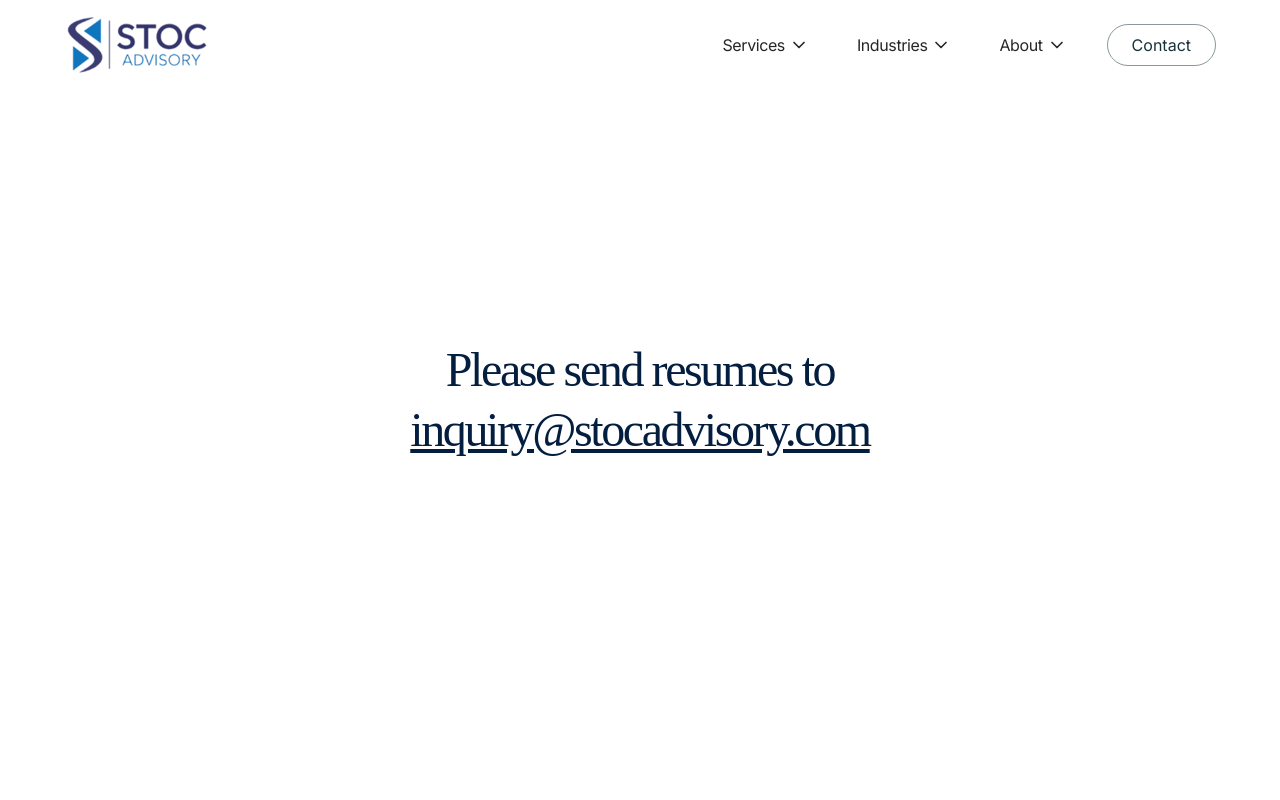
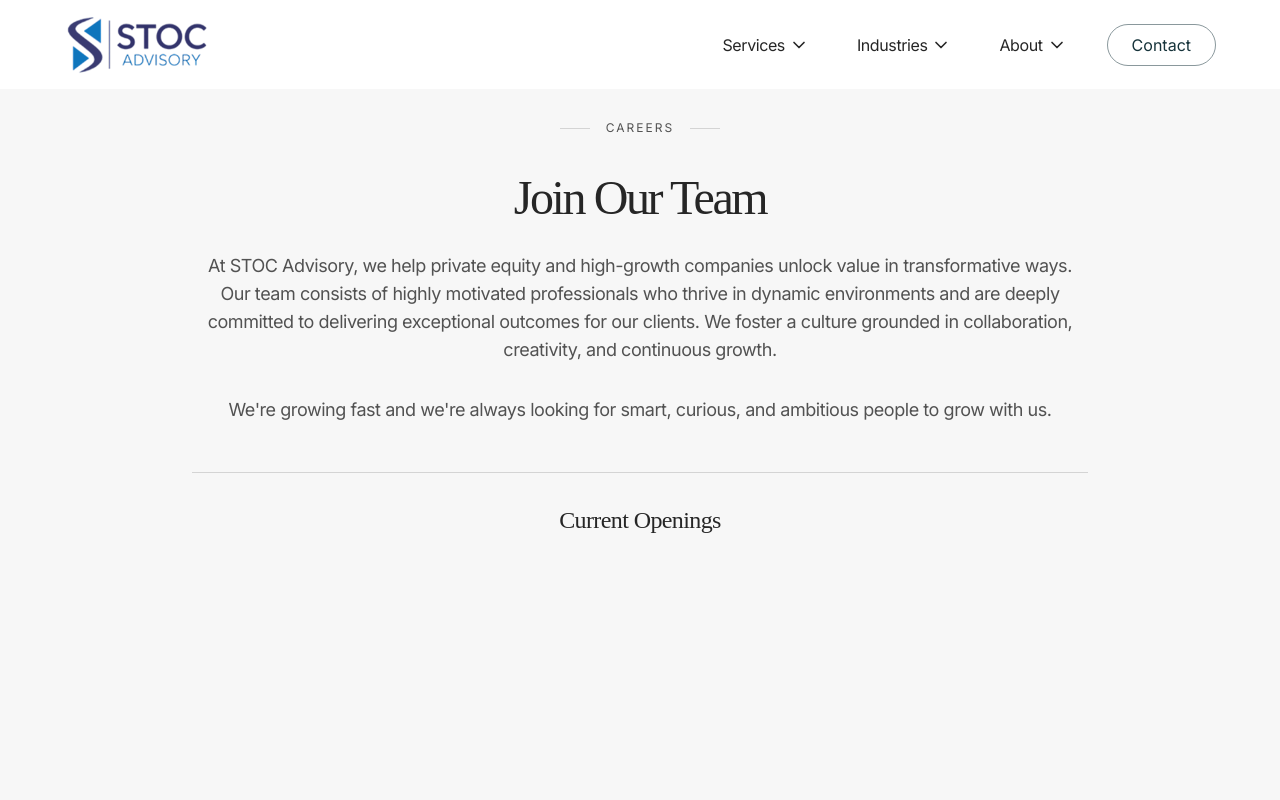
Before and after one commit to mhlauf1/stoc, a Next.js app: page /about/careers in a window 1280 px wide. Shown: the top 800 px of the page. Built offline with nearby package versions, Linux system fonts and the light colour scheme.

Commit message:
adding careers page

```diff
--- a/src/app/about/careers/page.tsx
+++ b/src/app/about/careers/page.tsx
@@ -1,15 +1,10 @@
 import React from "react";
-
+import Hero from "@/components/about/careers/Hero";
 const page = () => {
   return (
-    <section className="flex min-h-screen justify-center items-center flex-col px-[5%]">
-      <h1 className="text-[#041E40] text-center text-4xl md:text-5xl  font-gambetta md:max-w-[20ch] leading-tight tracking-tighter">
-        Please send resumes to{" "}
-        <span className="underline font-gambetta">
-          inquiry@stocadvisory.com
-        </span>
-      </h1>
-    </section>
+    <>
+      <Hero />
+    </>
   );
 };
 
--- /dev/null
+++ b/src/components/about/careers/Hero.tsx
@@ -0,0 +1,48 @@
+import React from "react";
+import Image from "next/image";
+
+const Hero = () => {
+  return (
+    <section className="bg-[#F7F7F7] w-full min-h-screen mb-12 md:mb-16 flex flex-col px-4 md:px-[5%]">
+      <div className="flex flex-col py-[15vh] gap-4 items-center flex-1">
+        {/* Section marker */}
+        <div className="flex items-center mb-4 justify-center md:justify-start gap-4">
+          <div className="h-[1px] bg-neutral-300 w-[30px]" />
+          <span
+            style={{ letterSpacing: "2px" }}
+            className="uppercase text-neutral-600 text-xs"
+          >
+            Careers
+          </span>
+          <div className="h-[1px] bg-neutral-300 w-[30px]" />
+        </div>
+
+        {/* Main heading */}
+        <h2 className="text-neutral-800 text-3xl text-center md:text-4xl lg:text-5xl font-gambetta leading-tight tracking-tighter">
+          Join Our Team
+        </h2>
+
+        {/* Intro copy */}
+        <p className="mt-2 text-md md:text-lg text-center  text-neutral-600 tracking-tight max-w-4xl">
+          At STOC Advisory, we help private equity and high-growth companies
+          unlock value in transformative ways. Our team consists of highly
+          motivated professionals who thrive in dynamic environments and are
+          deeply committed to delivering exceptional outcomes for our clients.
+          We foster a culture grounded in collaboration, creativity, and
+          continuous growth.
+        </p>
+        <p className="mt-4 text-md md:text-lg text-center  text-neutral-600 tracking-tight max-w-4xl">
+          We&apos;re growing fast and we&apos;re always looking for smart,
+          curious, and ambitious people to grow with us.{" "}
+        </p>
+        <div className="pt-8 mt-8 border-t border-neutral-300 w-4xl">
+          <h3 className="text-neutral-800 text-xl text-center md:text-2xl font-gambetta leading-tight tracking-tight">
+            Current Openings
+          </h3>
+        </div>
+      </div>
+    </section>
+  );
+};
+
+export default Hero;
```
